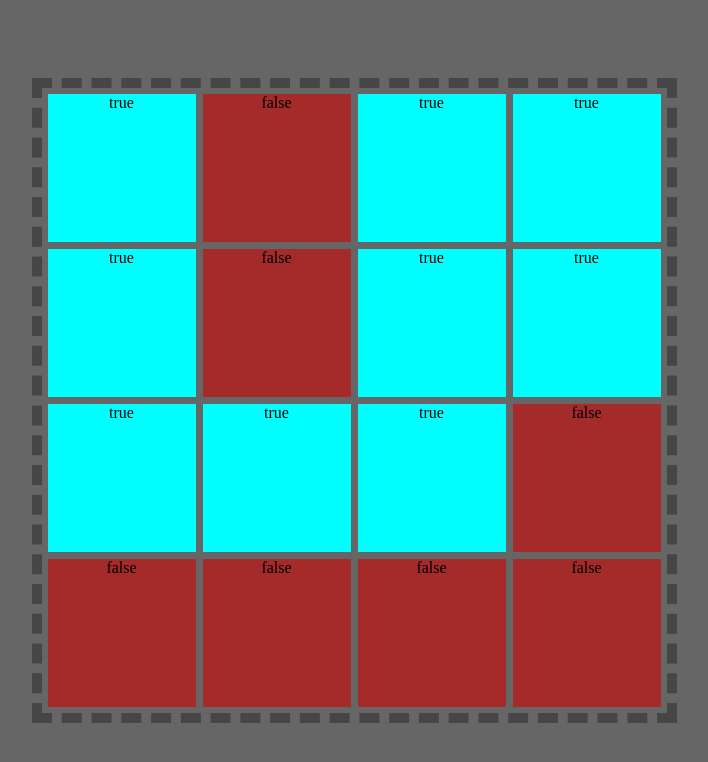
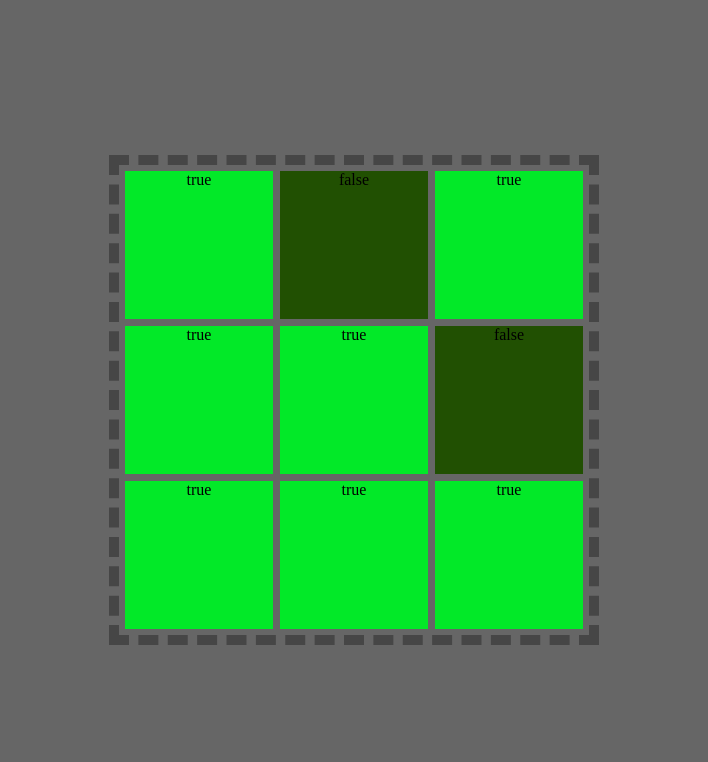
Before and after one commit to LautaroMoreno2002/lights-out, an Angular app: page / in a window 1280 px wide. Shown: the top 762 px of the page, without its empty margins (286-994 px from the left). Built offline with nearby package versions, Linux system fonts and the light colour scheme.

Commit message:
Funcionalidad básica del juego realizada. En modo variado

```diff
--- a/src/app/app.component.html
+++ b/src/app/app.component.html
@@ -1 +1 @@
-<app-tablero [largoTablero]="4"/>
+<app-tablero [largoTablero]="3"/>
--- a/src/app/tablero/tablero/tablero.component.css
+++ b/src/app/tablero/tablero/tablero.component.css
@@ -19,9 +19,15 @@
   text-align: center;
 
   &.encendida {
-    background-color: #00ffff;
+    background-color: #02e928;
+  }
+  &.encendida:hover {
+    background-color: #358003;
   }
   &.apagada {
-    background-color: #a52a2a;
+    background-color: #215002;
+  }
+  &.apagada:hover {
+    background-color: #49aa08;
   }
 }
--- a/src/app/tablero/tablero/tablero.component.html
+++ b/src/app/tablero/tablero/tablero.component.html
@@ -1,11 +1,15 @@
 <div class="cont-tablero">
   <div class="tablero" style="--largo: {{ tablero.length }}">
-    @for (row of tablero; track row) {
-      @for (celda of row; track $index) {
+    @for (row of tablero; track row; let row2 = $index) {
+      @for (celda of row; track $index; let col2 = $index) {
         @if (celda.getEstado() === true) {
-          <div class="celda encendida" (click)="celda.cambiarEstado()">{{ celda.getEstado() }}</div>
+          <div class="celda encendida" (click)="apretarCelda(row2, col2)">
+            {{ celda.getEstado() }}
+          </div>
         } @else {
-          <div class="celda apagada" (click)="celda.cambiarEstado()">{{ celda.getEstado() }}</div>
+          <div class="celda apagada" (click)="apretarCelda(row2, col2)">
+            {{ celda.getEstado() }}
+          </div>
         }
       }
     }
--- a/src/app/tablero/tablero/tablero.component.ts
+++ b/src/app/tablero/tablero/tablero.component.ts
@@ -34,5 +34,24 @@ export class TableroComponent implements OnInit {
     }
   }
 
+  apretarCelda(_row: number, _col: number): void {
+    this.tablero[_row][_col].cambiarEstado();
+    this.intercambiarColumna(_row, _col);
+    this.intercambiarFila(_row, _col);
+  }
 
+  intercambiarFila(_row: number, _col: number): void {
+    for (let row = 0; row < this.largoTablero; row++) {
+      if (row != _row) {
+        this.tablero[row][_col].cambiarEstado();
+      }
+    }
+  }
+
+  intercambiarColumna(_row: number, _col: number): void {
+    for (let col = 0; col < this.largoTablero; col++) {
+      if (col != _col)
+        this.tablero[_row][col].cambiarEstado();
+    }
+  }
 }
```
